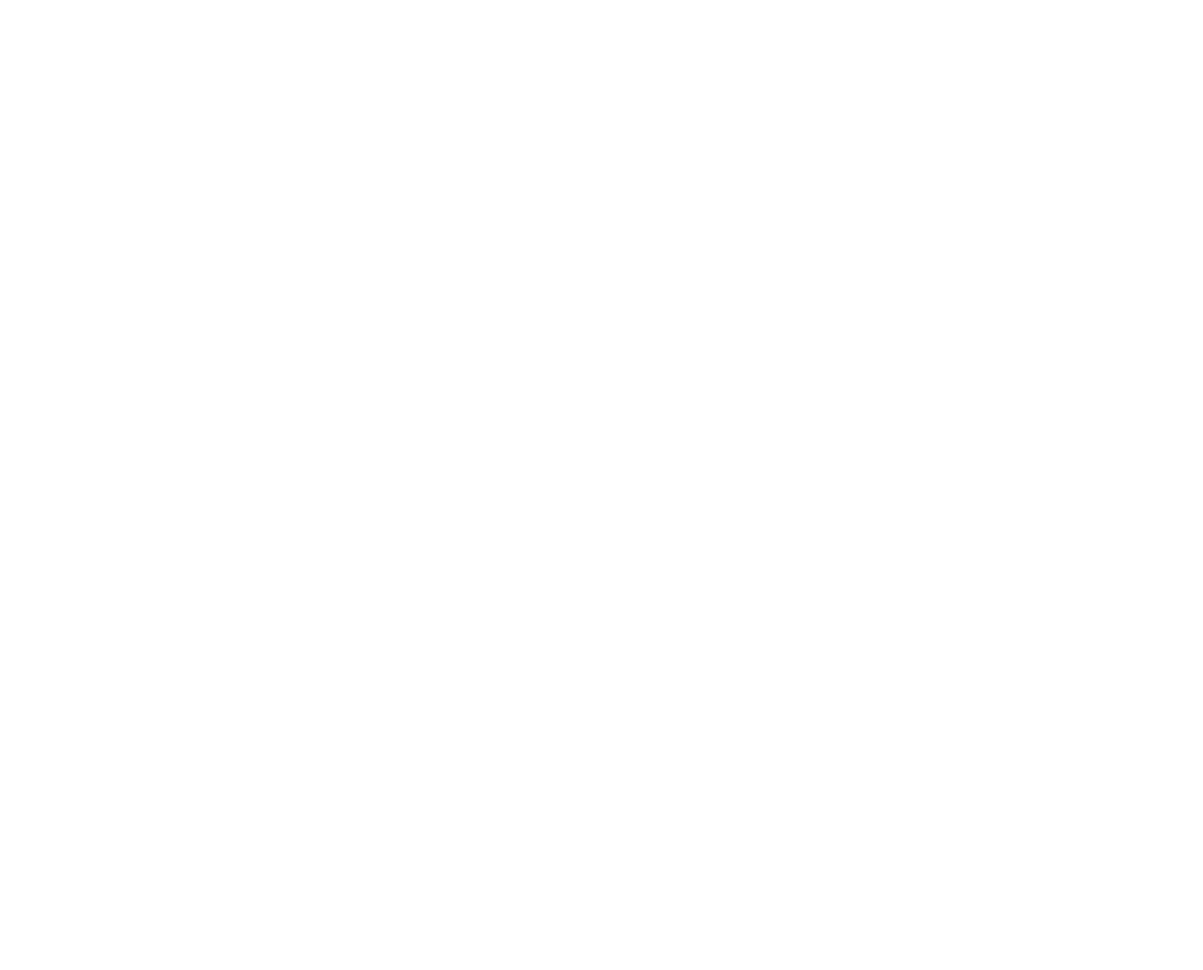
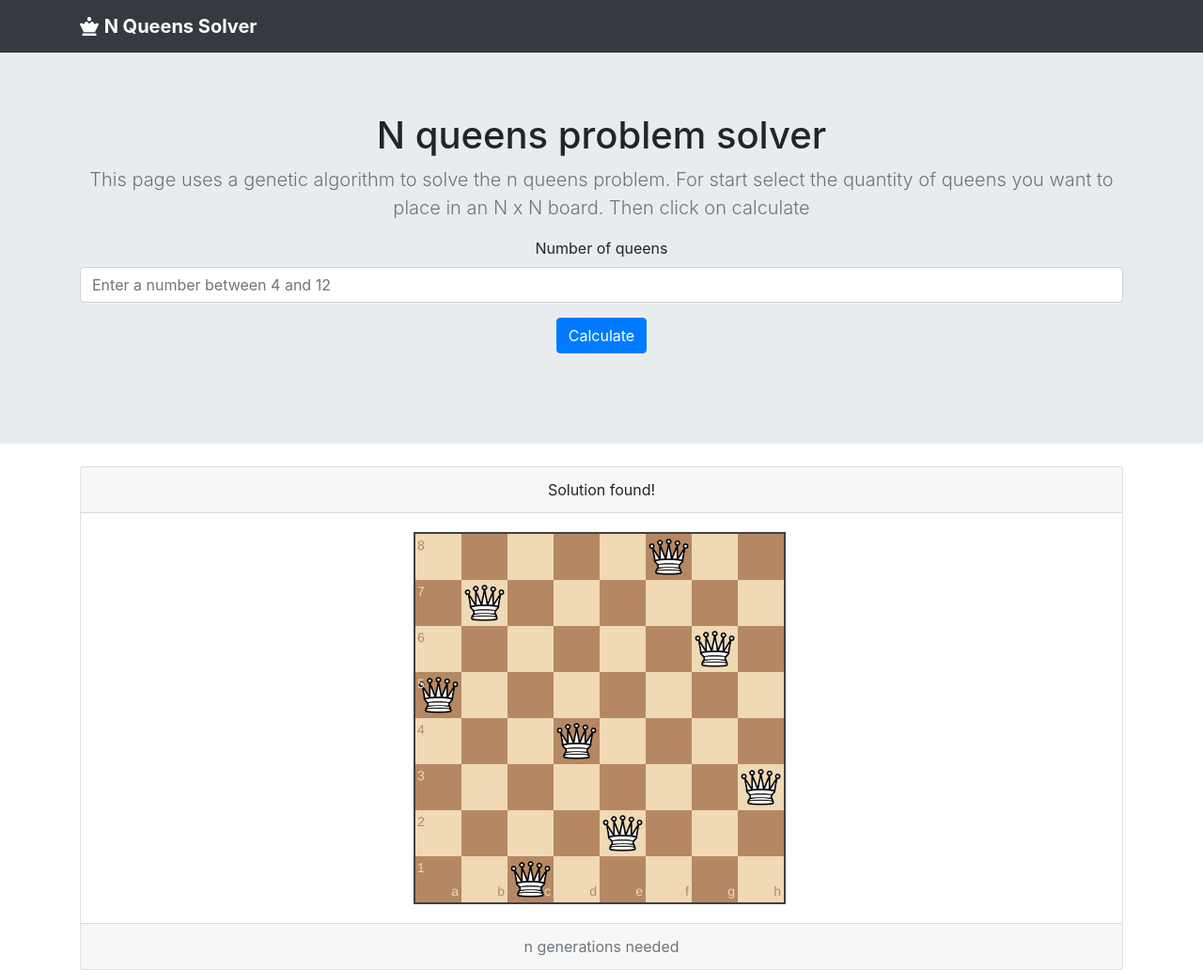
Before and after one commit to Diezaztek/n-queens-genetic-algorithm, a plain HTML site: page index.html in a window 1280 px wide. Shown: the whole page at 94% size. Before the commit the page ends 800 px from the top, so only its background shows below. Drawn offline with nearby package versions, Linux system fonts and the light colour scheme.

Commit message:
print in board the winner combination

```diff
--- a/index.html
+++ b/index.html
@@ -7,11 +7,65 @@
       href="https://stackpath.bootstrapcdn.com/bootstrap/4.3.1/css/bootstrap.min.css"
       integrity="sha384-ggOyR0iXCbMQv3Xipma34MD+dH/1fQ784/j6cY/iJTQUOhcWr7x9JvoRxT2MZw1T"
       crossorigin="anonymous">
+    <link rel="stylesheet" href="vendor/chessboardjs-1.0.0/css/chessboard-1.0.0.min.css">
+    <link rel="stylesheet" href="/styles/master.css">
+    <!-- Font Awesome icons (free version)-->
+    <script src="https://use.fontawesome.com/releases/v5.15.1/js/all.js" crossorigin="anonymous"></script>
   </head>
   <body>
 
-  </body>
+    <header>
+      <div class="navbar navbar-dark bg-dark box-shadow">
+        <div class="container d-flex justify-content-between">
+          <a href="#" class="navbar-brand d-flex align-items-center">
+            <i class="fas fa-chess-queen"></i>
+            &nbsp;
+            <strong> N Queens Solver</strong>
+          </a>
+        </div>
+      </div>
+    </header>
 
+      <section class="jumbotron text-center" id="settings">
+        <div class="container">
+          <h1 class="jumbotron-heading">N queens problem solver</h1>
+          <p class="lead text-muted">This page uses a genetic algorithm to solve the n queens problem. For start select the quantity of queens you want to place in an N x N board. Then click on calculate</p>
+          <form>
+            <div class="form-group">
+              <label for="exampleInputEmail1">Number of queens</label>
+              <input type="number" min="4" max="12" step="1" class="form-control" id="numberofQueens" placeholder="Enter a number between 4 and 12">
+            </div>
+            <button type="submit" class="btn btn-primary">Calculate</button>
+          </form>
+        </div>
+      </section>
+
+      <section id="results">
+        <div class="container">
+          <br>
+
+          <div class="card text-center">
+            <div class="card-header">
+              Solution found!
+            </div>
+            <div class="card-body">
+              <div id="myBoard" style="width: 400px;
+              text-align:center
+              display: block;
+              margin-left: auto;
+              margin-right: auto;"
+              ></div>
+            </div>
+            <div class="card-footer text-muted">
+              n generations needed
+            </div>
+          </div>
+
+
+        </div>
+      </section>
+
+</body>
   <script src="https://code.jquery.com/jquery-3.3.1.slim.min.js"
     integrity="sha384-q8i/X+965DzO0rT7abK41JStQIAqVgRVzpbzo5smXKp4YfRvH+8abtTE1Pi6jizo"
     crossorigin="anonymous"></script>
@@ -24,6 +78,9 @@
   integrity="sha384-JjSmVgyd0p3pXB1rRibZUAYoIIy6OrQ6VrjIEaFf/nJGzIxFDsf4x0xIM+B07jRM"
   crossorigin="anonymous"></script>
 
+  <script type="text/javascript" src="vendor/chessboardjs-1.0.0/js/chessboard-1.0.0.min.js">
+  </script>
+
   <script type="module" src="scripts/index.js">
 
   </script>
--- a/scripts/index.js
+++ b/scripts/index.js
@@ -61,6 +61,19 @@ $( document ).ready(function() {
 
   }
 
+  let meaning = ['a', 'b', 'c', 'd', 'e', 'f', 'g', 'h']
+  let positions = {
+  }
+  for(let i = 0; i < population[0].genes.length; i++){
+    positions[`${meaning[population[0].genes[i]]}${i+1}`] = 'wQ'
+  }
+
+
+  console.log(positions)
+
+  var board = Chessboard('myBoard', positions)
+  console.log(population[0].genes)
+
   console.log("Solution found: ")
   population[0].printBoard()
   console.log(`Generations needed: ${generations}`)
--- /dev/null
+++ b/styles/master.css
@@ -0,0 +1,7 @@
+body{
+  background-color: #e9ecef
+}
+
+#results{
+  background-color: white
+}
```
Also changed, not shown: img/chesspieces/wikipedia/bB.png (added), img/chesspieces/wikipedia/bK.png (added), img/chesspieces/wikipedia/bN.png (added), img/chesspieces/wikipedia/bP.png (added), img/chesspieces/wikipedia/bQ.png (added), img/chesspieces/wikipedia/bR.png (added), img/chesspieces/wikipedia/wB.png (added), img/chesspieces/wikipedia/wK.png (added), img/chesspieces/wikipedia/wN.png (added), img/chesspieces/wikipedia/wP.png (added), img/chesspieces/wikipedia/wQ.png (added), img/chesspieces/wikipedia/wR.png (added).
